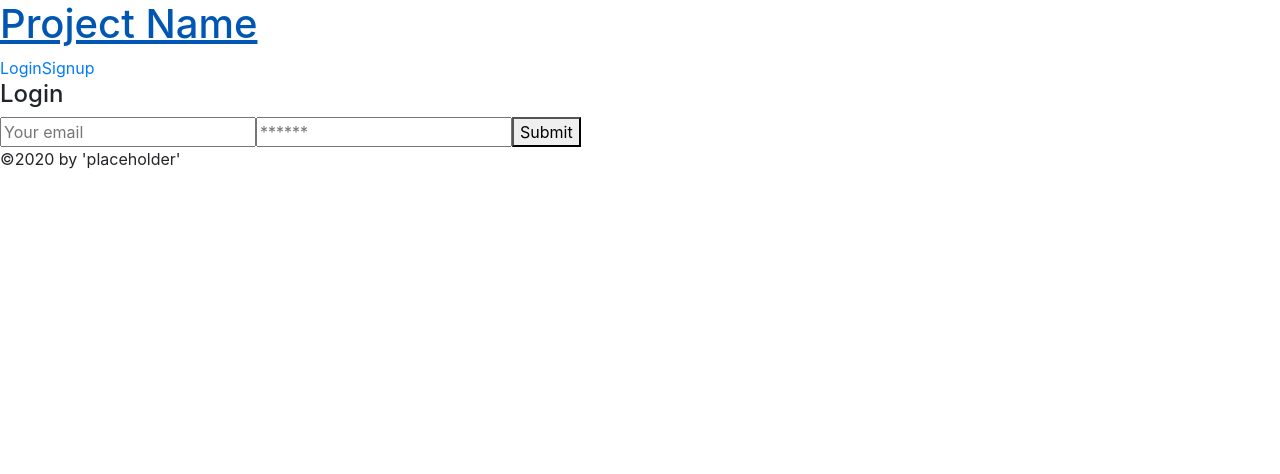
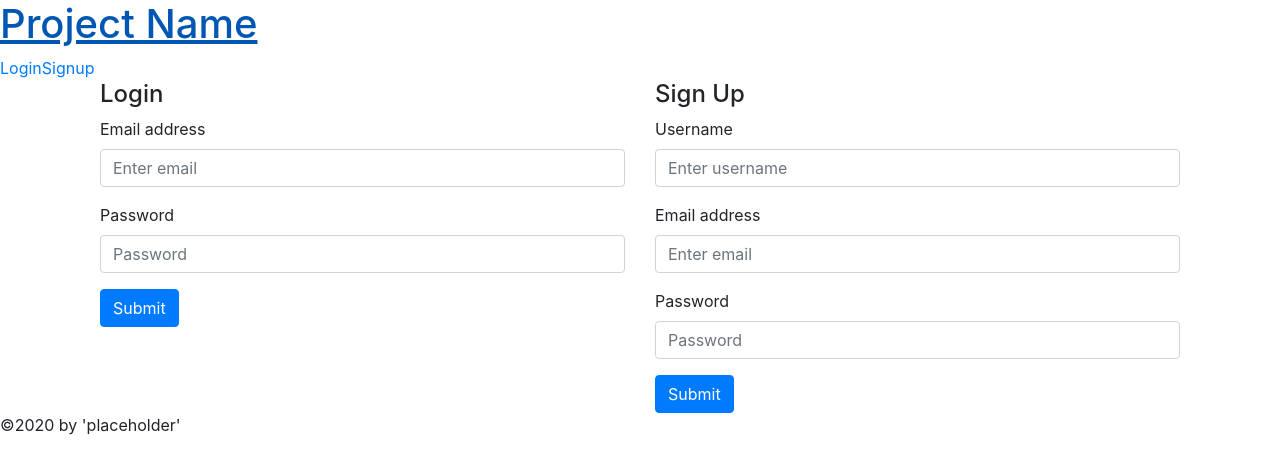
Before and after one commit to TRemigi/Roll-a-Jazz, a React (Create React App) app in the folder client/: page /login in a window 1280 px wide. Shown: the top 474 px of the page. Built offline with nearby package versions, Linux system fonts and the light colour scheme.

Commit message:
converted Login and signup forms to bootstrap forms.

```diff
--- a/client/src/components/Header/index.js
+++ b/client/src/components/Header/index.js
@@ -1,4 +1,5 @@
 import React from 'react';
+import 'bootstrap/dist/css/bootstrap.css';
 import { Link } from 'react-router-dom';
 import Auth from '../../utils/auth';
 
--- a/client/src/pages/Login.js
+++ b/client/src/pages/Login.js
@@ -3,6 +3,8 @@ import React, { useState } from 'react';
 import { useMutation } from '@apollo/react-hooks';
 import { LOGIN_USER } from '../utils/mutations';
 import Auth from '../utils/auth';
+import 'bootstrap/dist/css/bootstrap.css';
+import {Form, Button, Container, Row, Col} from 'react-bootstrap'
 
 const Login = (props) => {
   const [formState, setFormState] = useState({ email: '', password: '' });
@@ -41,8 +43,11 @@ const Login = (props) => {
   };
 
   return (
-    <main>
-      <div>
+    <main className="container">
+      <Container>
+        <Row>
+          <Col>
+          {/* <div className="row">
           <div>
             <h4>Login</h4>
             <div>
@@ -70,7 +75,122 @@ const Login = (props) => {
               {error && <div>Login failed</div>}
             </div>
           </div>
+        </div> */}
+        <h4>Login</h4>
+        <Form border='primary' onSubmit={handleFormSubmit}>
+          <Form.Group controlId="formBasicEmail">
+          <Form.Label>Email address</Form.Label>
+          <Form.Control
+            name= "email"
+            type="email"
+            placeholder="Enter email"
+            value={formState.email}
+            onChange={handleChange}
+          />
+        </Form.Group>
+
+        <Form.Group controlId="formBasicPassword">
+          <Form.Label>Password</Form.Label>
+          <Form.Control
+            name="password"
+            type="password"
+            placeholder="Password"
+            id='password'
+            value={formState.password}
+            onChange={handleChange}
+          />
+        </Form.Group>
+        <Button variant="primary" type="submit">
+          Submit
+        </Button>
+      </Form>
+      {error && <div>Login failed</div>}
+
+
+          </Col>
+          <Col>
+            {/* <div className= "row">
+          <div>
+            <h4>Sign Up</h4>
+            <div>
+              <form onSubmit={handleFormSubmit}>
+                <input
+                  placeholder='Your username'
+                  name='username'
+                  type='username'
+                  id='username'
+                  value={formState.username}
+                  onChange={handleChange}
+                />
+                <input
+                  placeholder='Your email'
+                  name='email'
+                  type='email'
+                  id='email'
+                  value={formState.email}
+                  onChange={handleChange}
+                />
+                <input
+                  placeholder='******'
+                  name='password'
+                  type='password'
+                  id='password'
+                  value={formState.password}
+                  onChange={handleChange}
+                />
+                <button type='submit'>
+                  Submit
+                </button>
+              </form>
+              {error && <div>Sign up failed</div>}
             </div>
+          </div>
+        </div> */}
+
+          <h4>Sign Up</h4>
+          <Form onSubmit={handleFormSubmit}>
+
+          <Form.Group controlId="formSignupUsername">
+            <Form.Label>Username</Form.Label>
+            <Form.Control
+              name= "username"
+              type="username"
+              placeholder="Enter username"
+              value={formState.username}
+              onChange={handleChange}
+            />
+          </Form.Group>
+
+            <Form.Group controlId="formSignupEmail">
+            <Form.Label>Email address</Form.Label>
+            <Form.Control
+              name= "email"
+              type="email"
+              placeholder="Enter email"
+              value={formState.email}
+              onChange={handleChange}
+            />
+          </Form.Group>
+
+          <Form.Group controlId="formSignupPassword">
+            <Form.Label>Password</Form.Label>
+            <Form.Control
+              name="password"
+              type="password"
+              placeholder="Password"
+              id='password'
+              value={formState.password}
+              onChange={handleChange}
+            />
+          </Form.Group>
+          <Button variant="primary" type="submit">
+            Submit
+          </Button>
+        </Form>
+        {error && <div>Login failed</div>}
+          </Col>
+        </Row>
+      </Container>
     </main>
   );
 };
```
Lines whose indentation alone changed are shown as unchanged.
